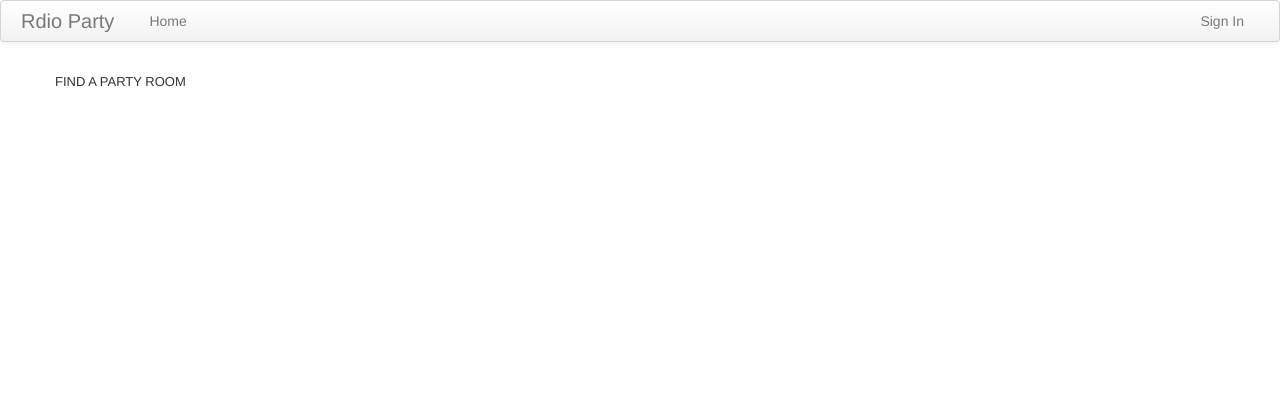
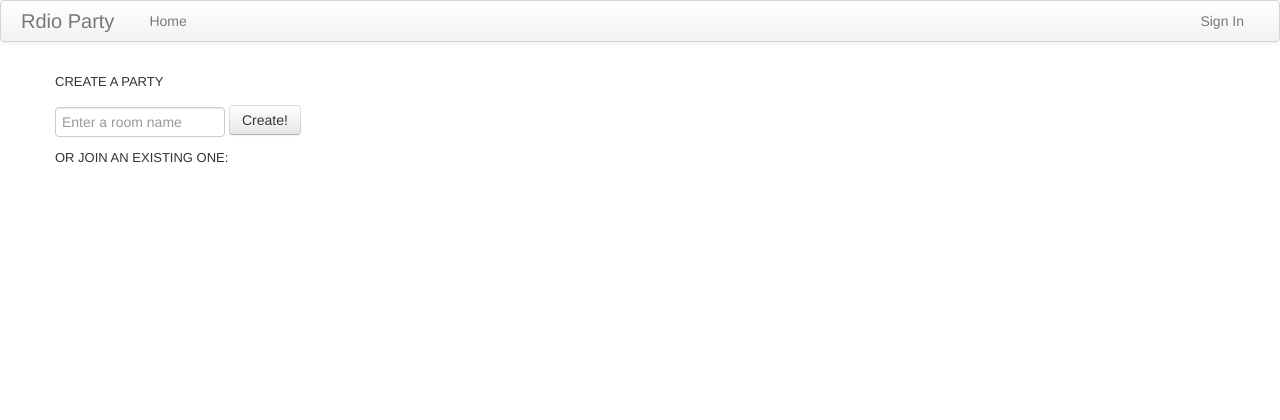
Before and after one commit to sutrofm/sutrofm, a Django app: page /parties/ in a window 1280 px wide. Shown: the top 420 px of the page. Run offline with Django 3.2, Linux system fonts and the light colour scheme; style sheets or scripts are compiled from the project's sources; some libraries are stand-ins or nearby versions.

Commit message:
Add creation to parties list.

```diff
--- a/rdiodj/template/partylist.html
+++ b/rdiodj/template/partylist.html
@@ -4,9 +4,31 @@
 
 {% block content %}
 <div class="row">
+  <div class="span12">
+    <h4>Create a Party</h4>
+  </div>
+</div>
 
-  <div class="span6">
-    <h4>Find a party room</h4>
+<div class="row">
+  <div class="span12">
+    <div class="navbar-form pull-left">
+      <input type="text" name="room_name" id="room" class="span2" placeholder="Enter a room name" />
+      <button type="submit" class="btn">Create!</button>
+    </div>
+  </div>
+</div>
+
+<div class="row">
+  <div class="span12">
+    <div id="creation-feedback">
+    </div>
+  </div>
+</div>
+
+<div class="row existing-party-list">
+
+  <div class="span12">
+    <h4>Or join an existing one:</h4>
     <div class="party-list-container">
       <ul id="party-list">
 
```
